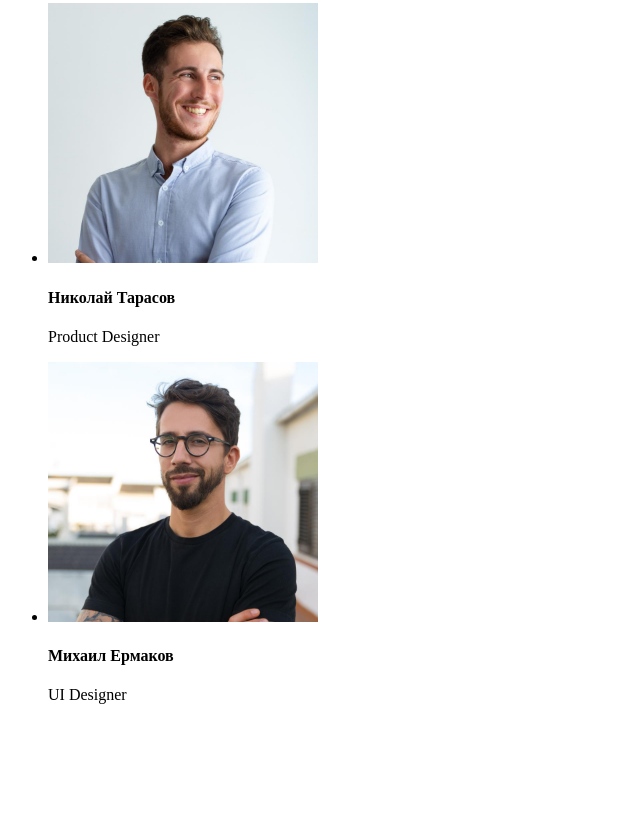
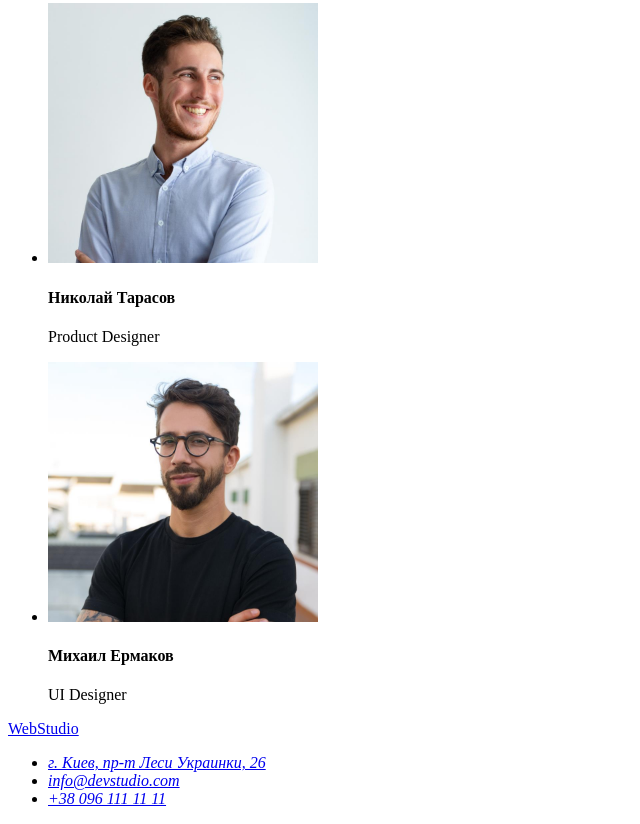
Before and after one commit to alex-borets/goit-markup-hw-01, a plain HTML site: page index.html in a window 1280 px wide. Shown: the part 2287-3111 px from the top of the page, without its empty margins (0-640 px from the left). Before the commit the page ends 3007 px from the top, so only its background shows below. Drawn offline with Linux system fonts and the light colour scheme.

Commit message:
Footer ready

```diff
--- a/index.html
+++ b/index.html
@@ -30,13 +30,14 @@
       </ul>
     </header>
 
-    <!-- Герой -->
     <main>
+      <!-- Герой -->
       <section>
         <h1>Эффективные решения для вашего бизнеса</h1>
         <button type="button">Заказать услугу</button>
       </section>
 
+      <!-- Особенности -->
       <section>
         <h2 hidden>Особенности</h2>
         <ul>
@@ -63,6 +64,7 @@
         </ul>
       </section>
 
+      <!-- Чем мы занимаемся -->
       <section>
         <h2>Чем мы занимаемся</h2>
         <ul>
@@ -78,6 +80,7 @@
         </ul>
       </section>
 
+      <!-- Наша команда -->
       <section>
         <h2>Наша команда</h2>
         <ul>
@@ -107,7 +110,26 @@
 
     <!-- Футер -->
     <footer>
-      <section></section>
+      <a href="/index.html"> <span>Web</span>Studio</a>
+      <address>
+        <ul>
+          <li>
+            <a
+              href="https://goo.gl/maps/fnWvEp41SZqMRHYs7"
+              target="_blank"
+              rel="noopener noreferrer nofollow"
+            >
+              г. Киев, пр-т Леси Украинки, 26
+            </a>
+          </li>
+          <li>
+            <a href="mailto:info@devstudio.com">info@devstudio.com</a>
+          </li>
+          <li>
+            <a href="tel:+380961111111">+38 096 111 11 11</a>
+          </li>
+        </ul>
+      </address>
     </footer>
   </body>
 </html>
```
